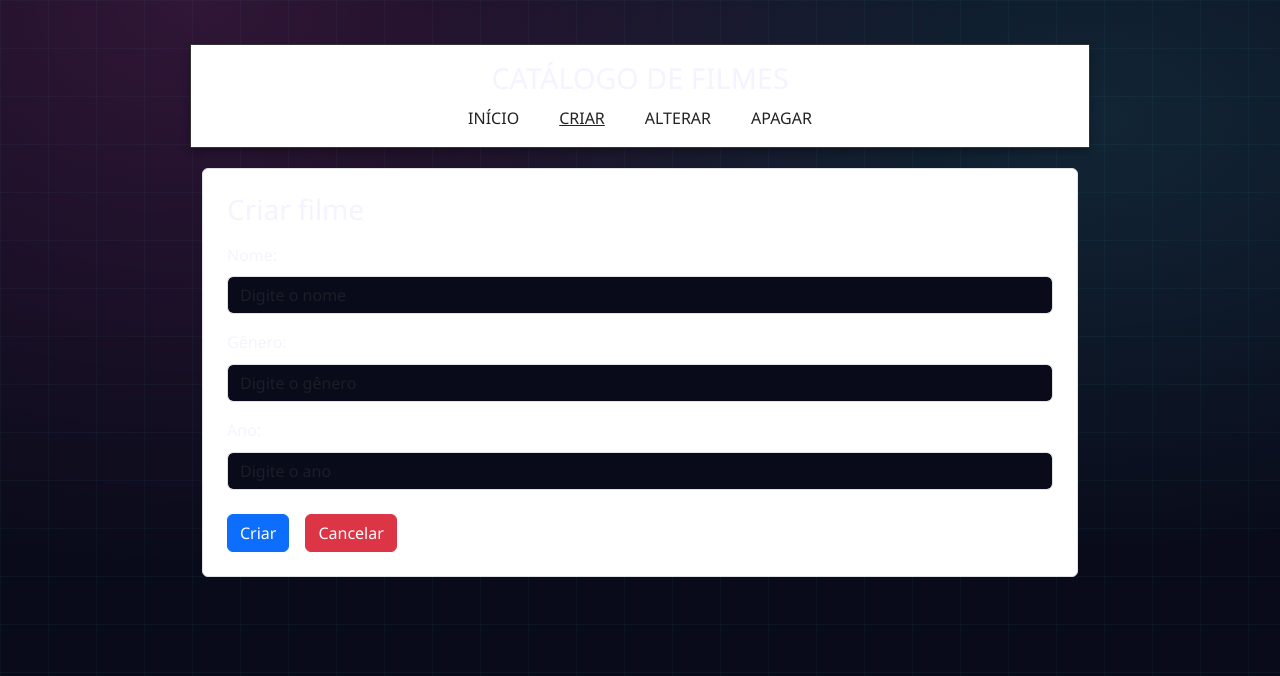
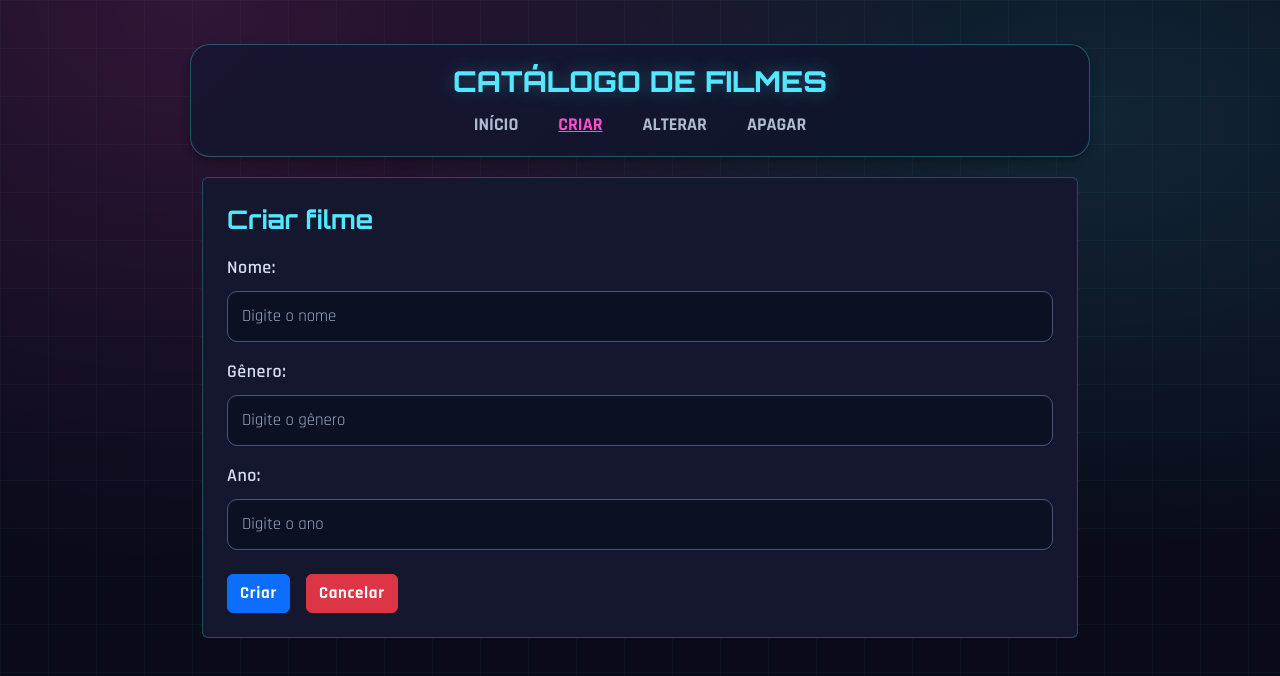
Before and after one commit to LuigiVanzella/prw2_av_luigi_joao, a React (Vite) app: page /create in a window 1280 px wide. Shown: the top 676 px of the page. Built offline with nearby package versions, Linux system fonts and the light colour scheme.

Commit message:
style: melhora contraste e adiciona tipografia retro

```diff
--- a/index.html
+++ b/index.html
@@ -3,6 +3,12 @@
   <head>
     <meta charset="UTF-8" />
     <link rel="icon" type="image/svg+xml" href="/favicon.svg" />
+    <link rel="preconnect" href="https://fonts.googleapis.com" />
+    <link rel="preconnect" href="https://fonts.gstatic.com" crossorigin />
+    <link
+       href="https://fonts.googleapis.com/css2?family=Orbitron:wght@500;700;800&family=Rajdhani:wght@400;500;600;700&display=swap"
+      rel="stylesheet"
+    />
     <meta name="viewport" content="width=device-width, initial-scale=1.0" />
     <title>prw2_av_luigi_joao</title>
   </head>
--- a/src/index.css
+++ b/src/index.css
@@ -83,3 +83,106 @@ textarea {
     padding: 12px 8px 40px;
   }
 }
+/* Tipografia e contraste do tema */
+:root {
+  --texto: #d8deef;
+  --texto-suave: #aebbd2;
+  --bs-body-font-family: "Rajdhani", sans-serif;
+}
+
+body {
+  font-family: var(--bs-body-font-family);
+  font-size: 1.125rem;
+  font-weight: 500;
+}
+
+h1,
+h2,
+h3 {
+  font-family: "Orbitron", sans-serif;
+  font-weight: 700;
+  line-height: 1.4;
+}
+
+/* Substitui os painéis brancos usados nos componentes */
+#root .bg-white {
+  background-color: var(--superficie) !important;
+  color: var(--texto);
+}
+
+#root .text-dark {
+  color: var(--texto) !important;
+}
+
+#root .border {
+  border-color: rgba(83, 232, 255, 0.25) !important;
+}
+
+/* Cabeçalho */
+#root .cabecalho {
+  background: linear-gradient(135deg, #191431, #0c162a);
+  border: 1px solid rgba(83, 232, 255, 0.3);
+  border-radius: 20px;
+}
+
+#root .cabecalho h1 {
+  color: var(--neon-ciano);
+  font-family: "Orbitron", sans-serif;
+  font-weight: 800;
+  text-shadow: 0 0 18px rgba(83, 232, 255, 0.3);
+}
+
+#root .cabecalho nav a {
+  color: var(--texto-suave);
+  font-weight: 700;
+}
+
+#root .cabecalho nav a:hover,
+#root .cabecalho nav a.active,
+#root .cabecalho nav a[aria-current="page"] {
+  color: var(--neon-rosa);
+}
+
+/* Títulos e rótulos dos formulários */
+#root .container h3 {
+  color: var(--neon-ciano);
+  font-size: clamp(1.2rem, 3vw, 1.6rem);
+}
+
+#root .form-label {
+  color: var(--texto);
+  font-weight: 600;
+  letter-spacing: 0.03em;
+}
+
+/* Campos com texto e placeholder legíveis */
+#root .form-control,
+#root .form-select {
+  background-color: #0c1023;
+  color: var(--texto);
+  border: 1px solid #485574;
+  border-radius: 10px;
+  font-family: inherit;
+  font-size: 1.05rem;
+  padding: 12px 14px;
+}
+
+#root .form-control::placeholder {
+  color: #9aa9c4;
+  opacity: 1;
+}
+
+#root .form-control:focus,
+#root .form-select:focus {
+  background-color: #10162d;
+  color: var(--texto);
+  border-color: var(--neon-ciano);
+  box-shadow: 0 0 0 3px rgba(83, 232, 255, 0.15);
+}
+
+#root .btn {
+  font-family: inherit;
+  font-size: 1.05rem;
+  font-weight: 700;
+  letter-spacing: 0.04em;
+}
```
